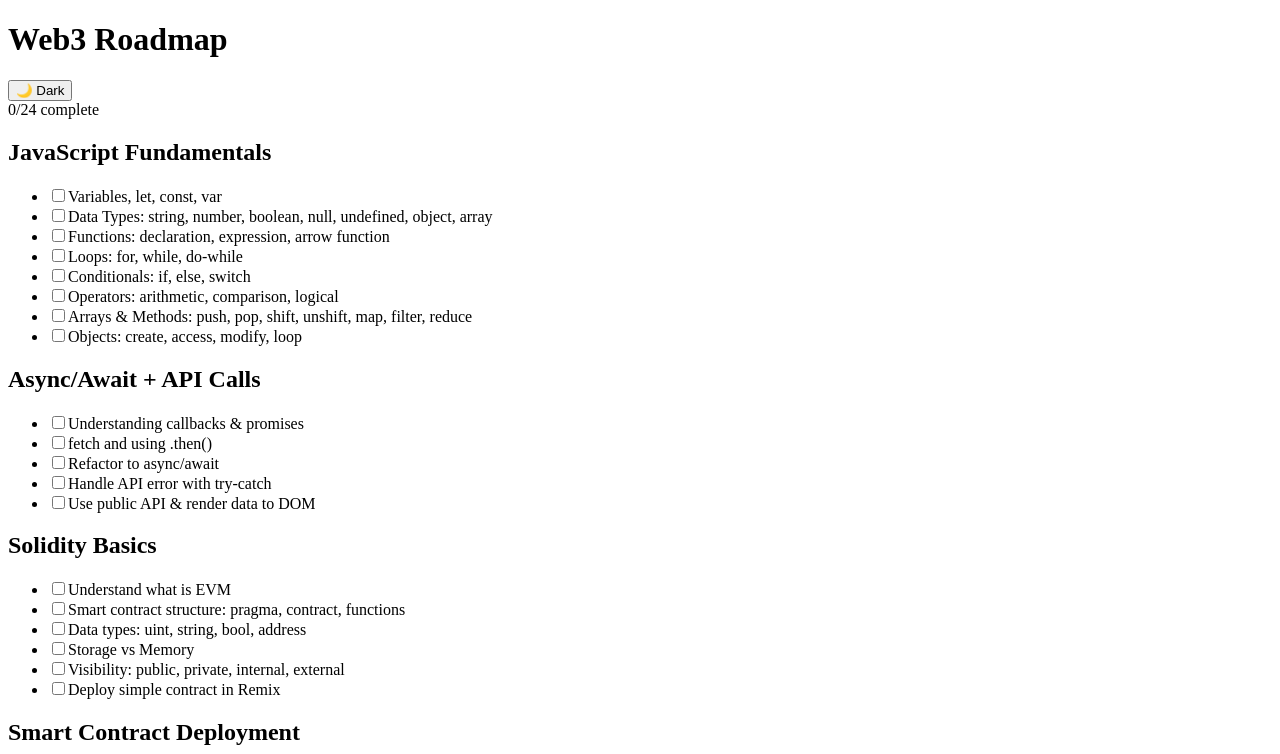
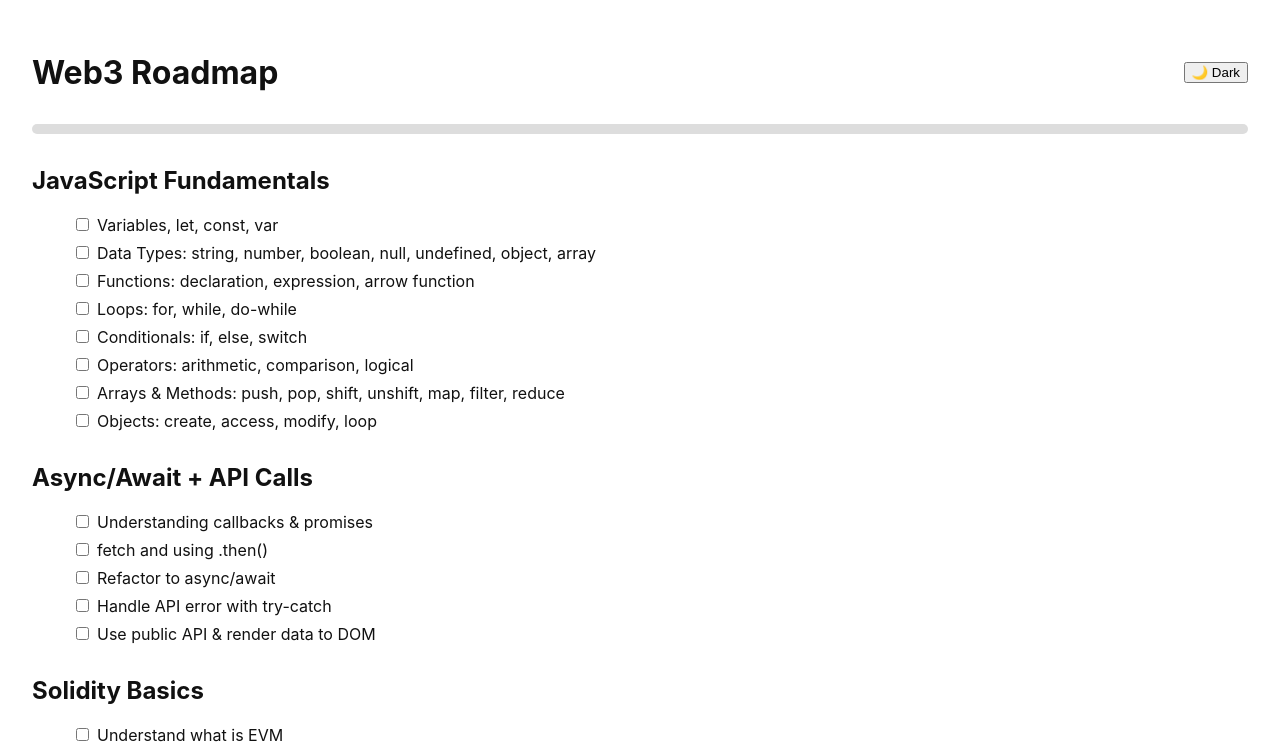
Before and after one commit to Zithci/web3-roadmap, a React (Create React App) app: page / in a window 1280 px wide. Shown: the top 754 px of the page. Built offline with nearby package versions, Linux system fonts and the light colour scheme; no server answers; the database is empty.

Commit message:
sync with supabase + animated UI

```diff
--- a/package.json
+++ b/package.json
@@ -3,6 +3,7 @@
   "version": "0.1.0",
   "private": true,
   "dependencies": {
+    "@supabase/supabase-js": "^2.49.4",
     "framer-motion": "^12.12.1",
     "react": "^18.2.0",
     "react-dom": "^18.2.0",
--- a/src/App.js
+++ b/src/App.js
@@ -1,6 +1,9 @@
 import React, { useState, useEffect } from 'react';
-import { motion, AnimatePresence } from 'framer-motion';
-import './App';
+import { motion } from 'framer-motion';
+import './App.css';
+import { createClient } from '@supabase/supabase-js';
+
+const supabase = createClient('https://fqgzeomlowradzatgjgk.supabase.co', 'eyJhbGciOiJIUzI1NiIsInR5cCI6IkpXVCJ9.eyJpc3MiOiJzdXBhYmFzZSIsInJlZiI6ImZxZ3plb21sb3dyYWR6YXRnamdrIiwicm9sZSI6ImFub24iLCJpYXQiOjE3NDc1NzM0NzgsImV4cCI6MjA2MzE0OTQ3OH0.sW38Y2Tf0rJBtzOG2BppYj68-YhYIPoPmxWEMzzMtIM');
 
 const checklist = [
   {
@@ -50,14 +53,24 @@ const checklist = [
 ];
 
 export default function App() {
-  const [progress, setProgress] = useState(() => {
-    const saved = localStorage.getItem('web3-progress');
-    return saved ? JSON.parse(saved) : {};
-  });
+  const [progress, setProgress] = useState({});
+  const [dark, setDark] = useState(false);
 
-  const [dark, setDark] = useState(false);
   useEffect(() => {
-    localStorage.setItem('web3-progress', JSON.stringify(progress));
+    const fetchData = async () => {
+      const { data, error } = await supabase.from('progress').select('*').eq('id', 1).single();
+      if (data && data.value) {
+        setProgress(data.value);
+      }
+    };
+    fetchData();
+  }, []);
+
+  useEffect(() => {
+    const saveData = async () => {
+      await supabase.from('progress').upsert({ id: 1, value: progress });
+    };
+    saveData();
   }, [progress]);
 
   const toggle = (section, item) => {
```
Also changed, not shown: 1 other file (tests, documents, lock files or other folders).
